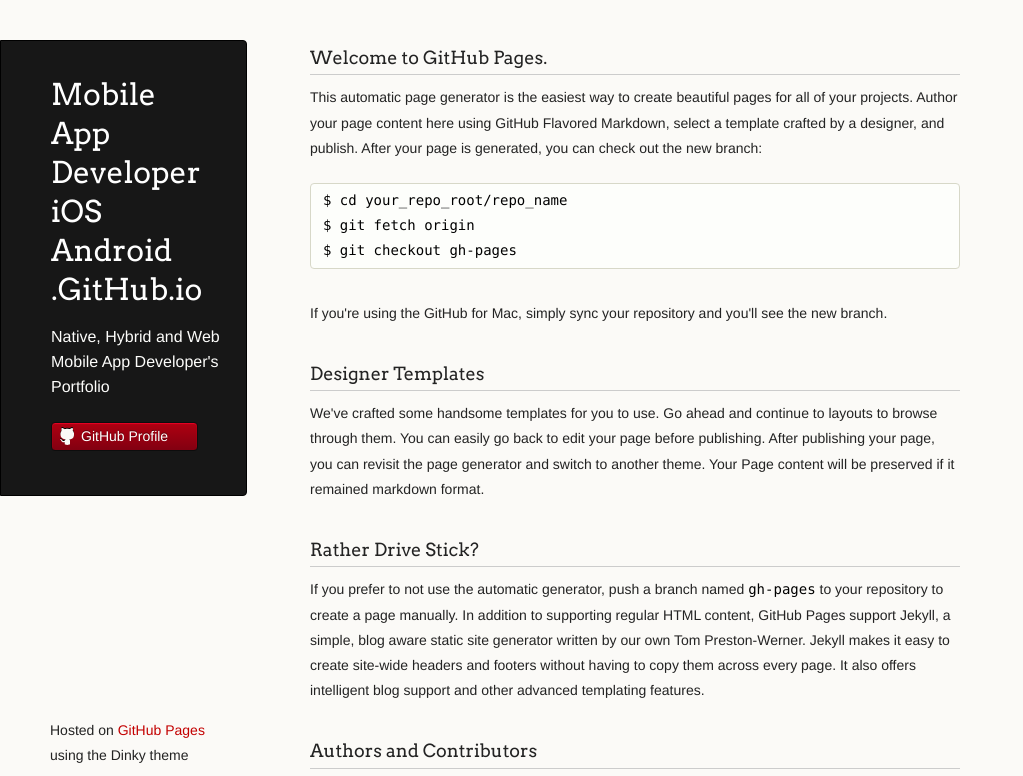
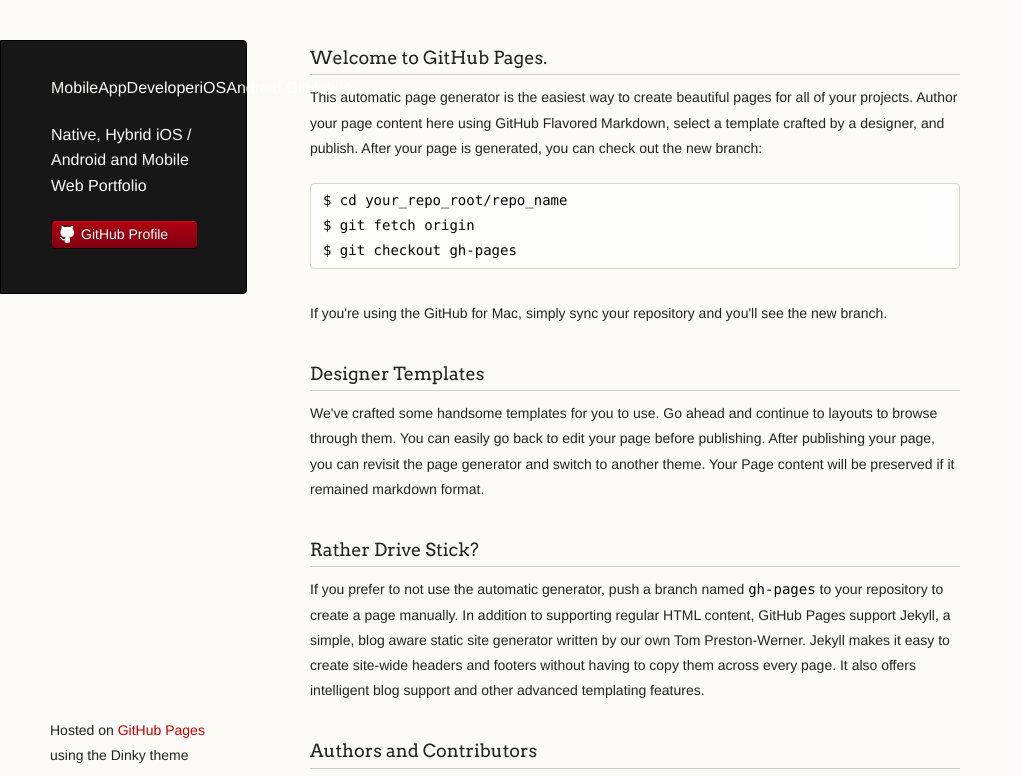
Before and after one commit to MobileAppDeveloperiOSAndroid/MobileAppDeveloperiOSAndroid.github.io, a plain HTML site: page index.html in a window 1280 px wide. Shown: the top 776 px of the page, without its empty margins (0-1023 px from the left). Drawn offline with Linux system fonts and the light colour scheme.

Commit message:
updated index

```diff
--- a/index.html
+++ b/index.html
@@ -16,9 +16,8 @@
   <body>
     <div class="wrapper">
       <header>
-        <h1 class="header">Mobile App <br />
-          Developer iOS Android <br />.GitHub.io</h1>
-        <p class="header">Native, Hybrid and Web Mobile App Developer&#39;s Portfolio</p>
+        <p class="header">MobileAppDeveloperiOSAndroid.GitHub.io</h1>
+        <p class="header">Native, Hybrid iOS / Android and Mobile Web Portfolio</p>
 
 
 
```
